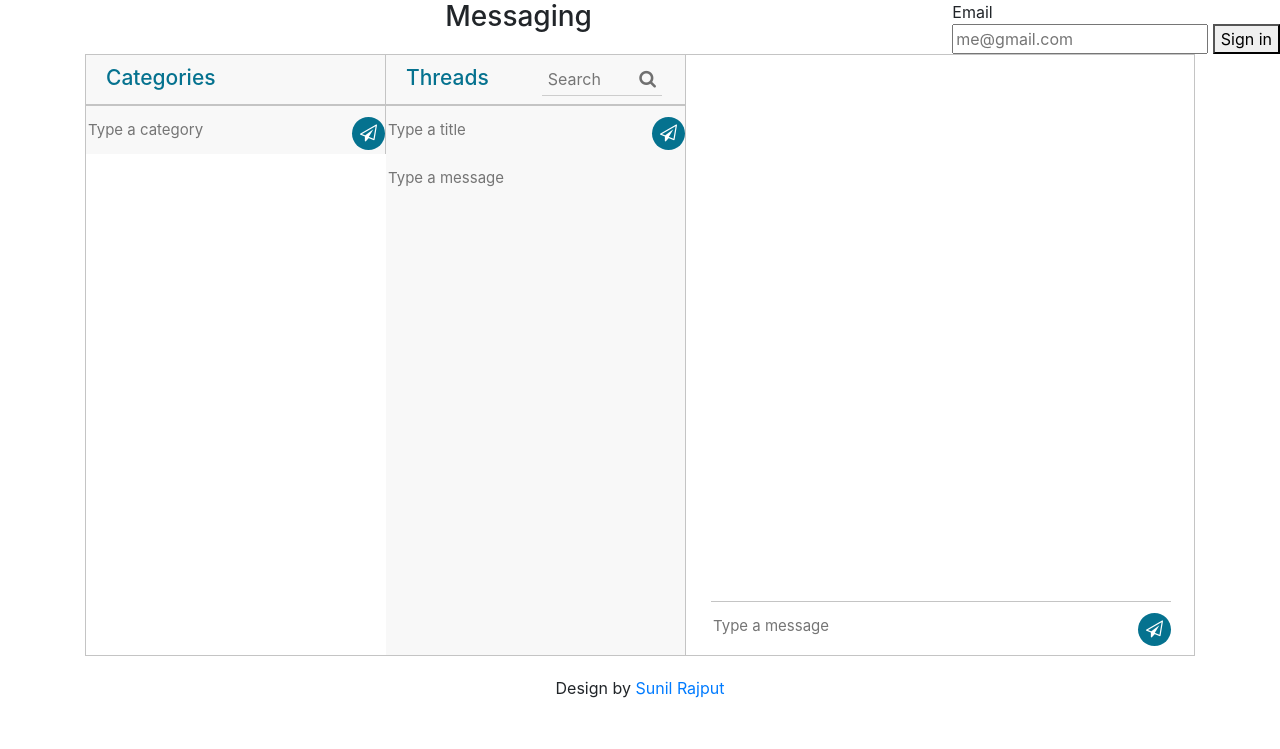
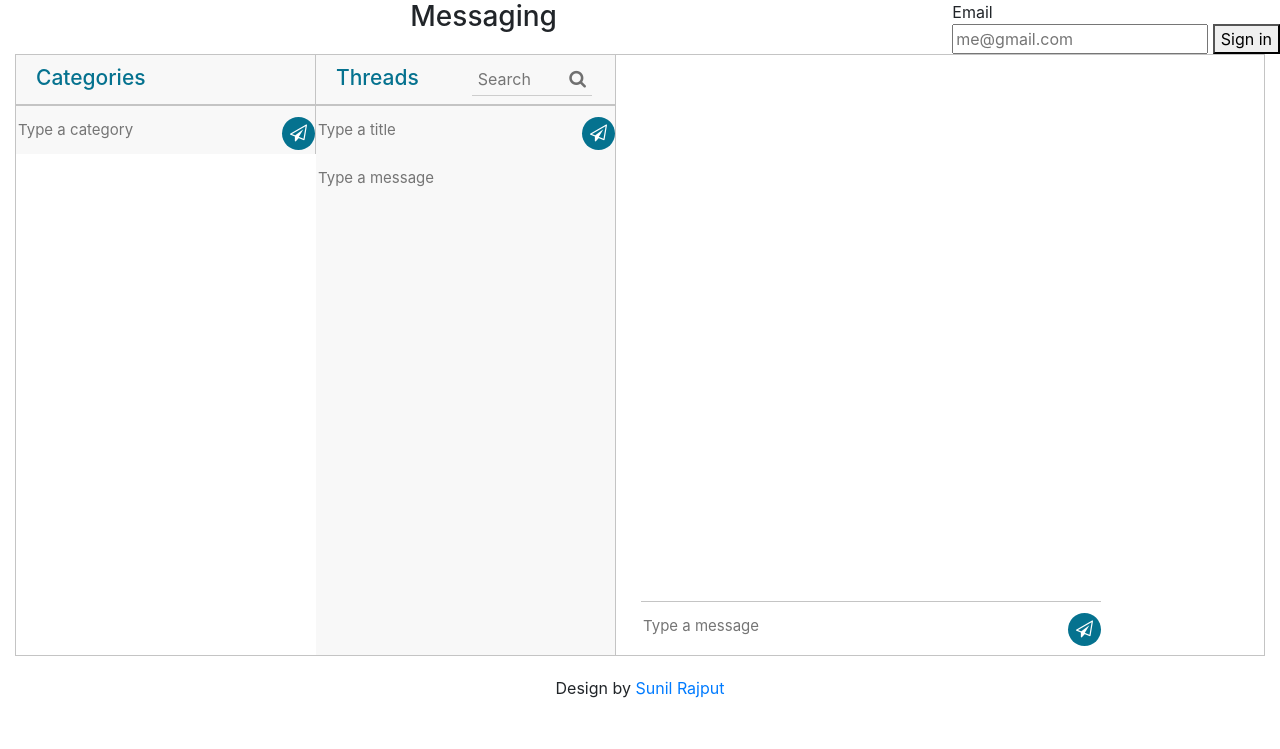
Before and after one commit to samsquire/forum, a Flask app: template templates/thread.html in a window 1280 px wide. Shown: the top 749 px of the page. Run offline with Flask 2, Linux system fonts and the light colour scheme; the template is opened without the code that fills it, so the values that code supplies are empty; parts of the project's set-up code (start-up, migrations or seed data) failed here and were passed over; some libraries are stand-ins or nearby versions.

Commit message:
Sam full screen layout

```diff
--- a/static/style.css
+++ b/static/style.css
@@ -14,14 +14,14 @@ overflow: hidden;
 width: 300px; border-right:1px solid #c4c4c4;
 }
 
-.categories_content {
+.categories-content {
 background: #f8f8f8 none repeat scroll 0 0;
 float: left;
 overflow: hidden;
 width: 300px; border-right:1px solid #c4c4c4;
 }
 
-.container{max-width:1170px; margin:auto;}
+.container{max-width:100vw !important; width: 100vw; margin:auto;}
 img{ max-width:100%;}
 .inbox_people {
 background: #f8f8f8 none repeat scroll 0 0;
```
